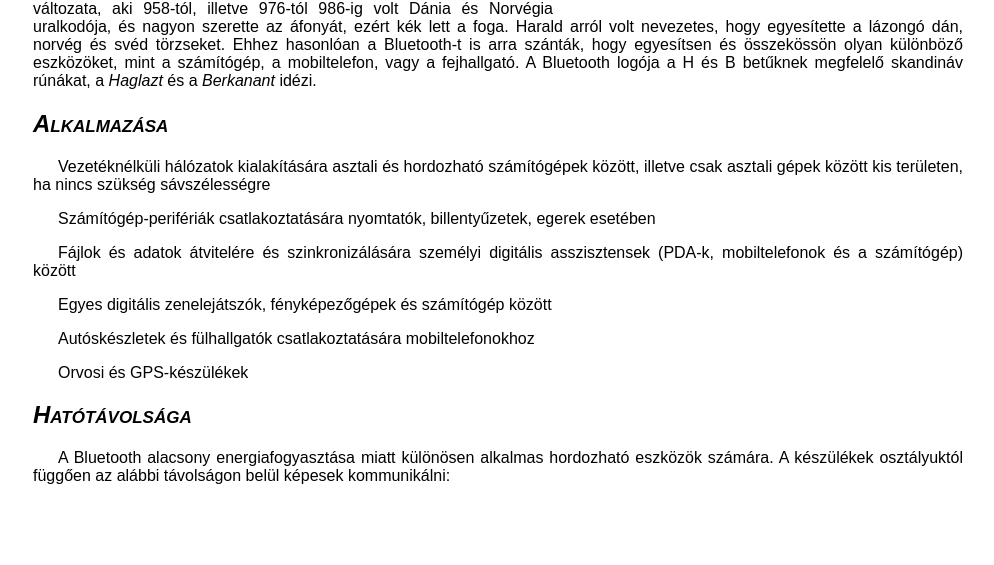
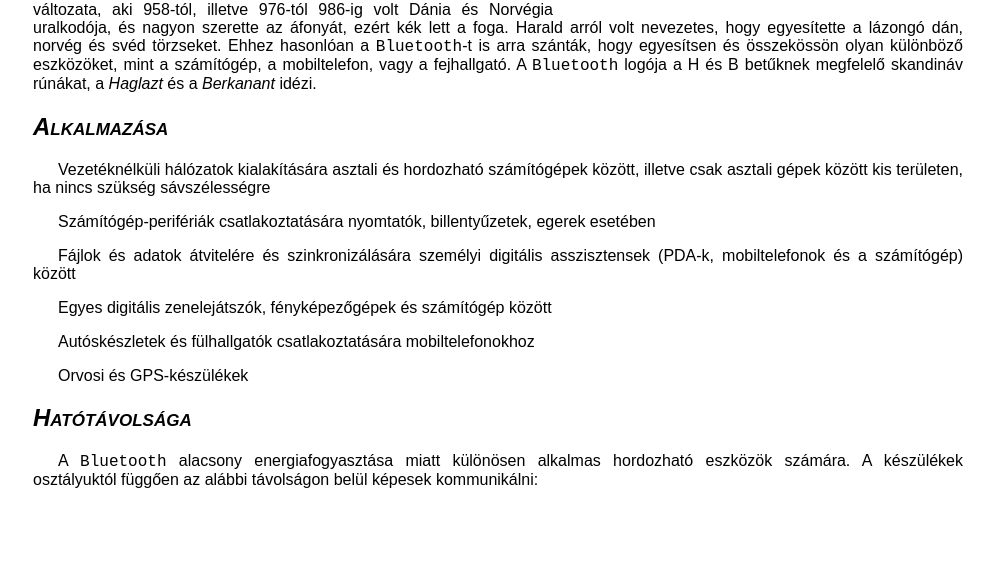
Before and after one commit to varadib02/2022-01-03_Bluetooth, a plain HTML site: page index.html in a window 1280 px wide. Shown: the part 298-863 px from the top of the page, without its empty margins (142-1136 px from the left). Drawn offline with Linux system fonts and the light colour scheme.

Commit message:
Update styles.css

```diff
--- a/styles.css
+++ b/styles.css
@@ -58,6 +58,7 @@
   margin-right: 20px;
   background-color: rgba(227, 225, 233, 0.3);
 }
-b{
+span{
   font-family: 'Courier New', Courier, monospace;
+  font: bold;
 }
```
